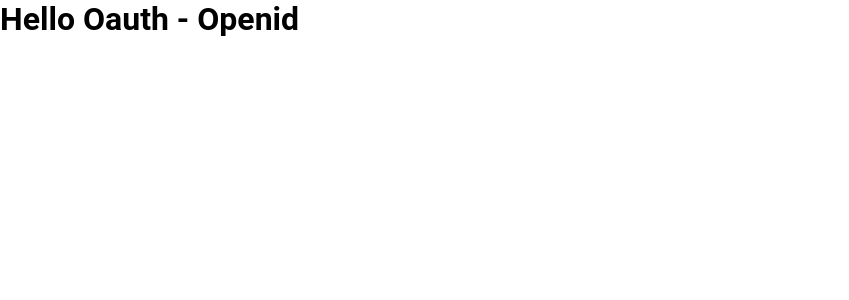
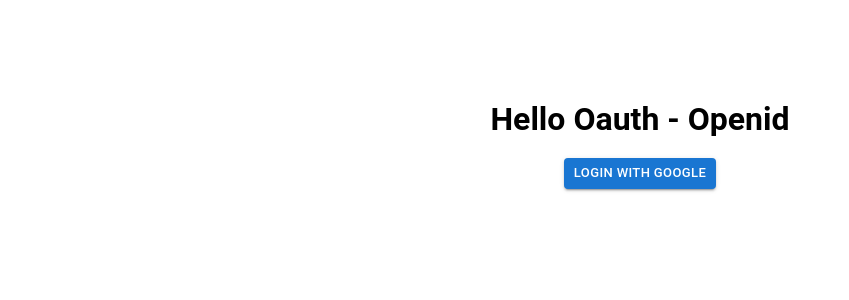
Before and after one commit to klikknpro/openid-demo, a React (Create React App) app in the folder frontend/: page / in a window 1280 px wide. Shown: the top 300 px of the page, without its empty margins (0-849 px from the left). Built offline with nearby package versions, Linux system fonts and the light colour scheme; what pino-logflare would draw is missing.

Commit message:
exchange token acquired (from FE)

```diff
--- a/frontend/src/App.jsx
+++ b/frontend/src/App.jsx
@@ -1,5 +1,8 @@
 import { React, useState, useEffect } from "react";
 import { Routes, Route, Link } from "react-router-dom";
+import Callback from "./routes/Callback";
+import Home from "./routes/Home";
+import { Button } from "@mui/material";
 
 function App() {
 
@@ -9,9 +12,10 @@
 
   return (
     <div className="App">
-      <h1>Hello Oauth - Openid</h1>
-      {/* <Routes>
-      </Routes> */}
+      <Routes>
+        <Route path="/" element={<Home />} />
+        <Route path="/callback" element={<Callback />} />
+      </Routes>
     </div>
   );
 }
@@ -21,4 +25,10 @@
 /*
 import logger from "./utils/logflare";
 logger.info("logging to logflare");
+
+Oauth client id
+651816047225-1us03r4vchvce7h51t0c49f4u0ip7ubm.apps.googleusercontent.com
+
+client secret
+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
 */
--- /dev/null
+++ b/frontend/src/routes/Callback.jsx
@@ -0,0 +1,33 @@
+import { React, useEffect, useState } from "react";
+import { Routes, Route, Link, useSearchParams } from "react-router-dom";
+import http from "axios";
+
+const Callback = () => {
+  const [searchParams, setSearchParams] = useSearchParams();
+
+  const exchangeToken = async(code) => {
+    const response = await http.post("https://oauth2.googleapis.com/token", {
+      code: code,
+      client_id: "651816047225-1us03r4vchvce7h51t0c49f4u0ip7ubm.apps.googleusercontent.com",
+      client_secret: "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",
+      redirect_uri: "http://localhost:3000/callback",
+      grant_type: "authorization_code",
+    });
+    console.log(response.data);
+  }
+
+  useEffect(() => {
+    const code = searchParams.get("code");
+    exchangeToken(code);
+    // eslint-disable-next-line
+  }, [])
+
+
+  return (
+    <div className="flex-container">
+      <h1>Callback</h1>
+    </div>
+  )
+}
+
+export default Callback
--- /dev/null
+++ b/frontend/src/routes/Home.jsx
@@ -0,0 +1,17 @@
+import { React, useState, useEffect } from "react";
+import { Button } from "@mui/material";
+
+const Home = () => {
+  return (
+    <div className="flex-container">
+      <h1>Hello Oauth - Openid</h1>
+      <Button
+        onClick={() => window.open("https://accounts.google.com/o/oauth2/v2/auth?response_type=code&client_id=651816047225-1us03r4vchvce7h51t0c49f4u0ip7ubm.apps.googleusercontent.com&redirect_uri=http://localhost:3000/callback&scope=openid%20email")}
+        variant="contained" size="small">
+        Login with Google
+      </Button>
+    </div>
+  )
+}
+
+export default Home
```
Also changed, not shown: 1 other file (tests, documents, lock files or other folders).
